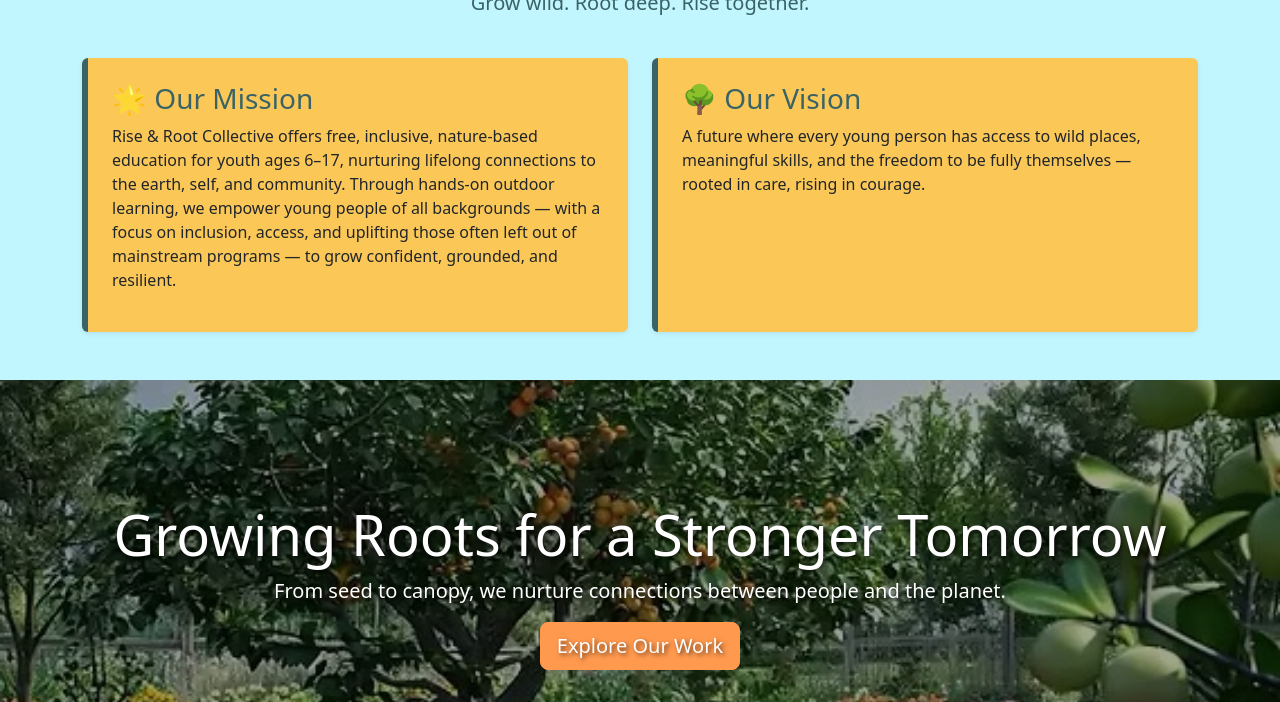
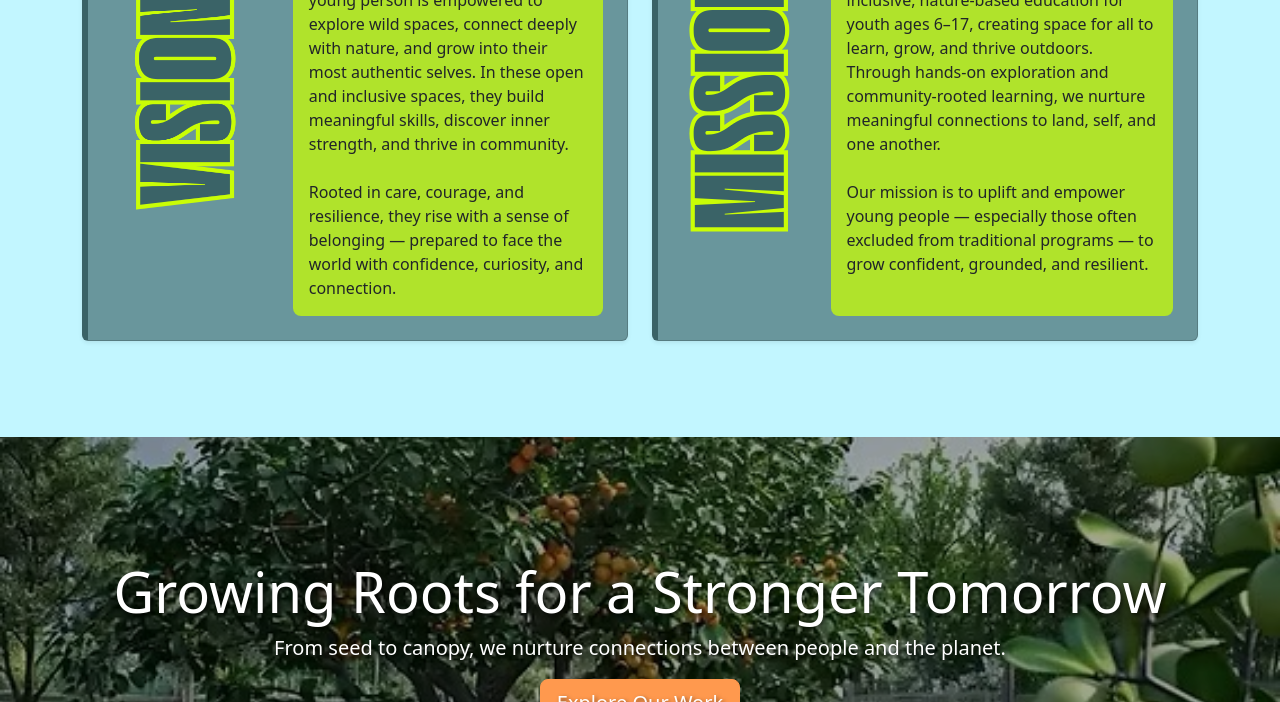
Before and after one commit to AriRainbow/Rise-and-Root, a plain HTML site: page index.html in a window 1280 px wide. Shown: the part 398-1100 px from the top of the page. Drawn offline with nearby package versions, Linux system fonts and the light colour scheme.

Commit message:
Vision/Mission Cards

```diff
--- a/home.css
+++ b/home.css
@@ -81,7 +81,73 @@ body {
   .nav-vertical { bottom: calc(6px + 2rem); }
 }
 
+
+/* Mission section */
+
+/* Mission section cards */
+.card-inner {
+  display: flex;
+  flex-direction: row;
+  align-items: stretch;
+  height: 100%;
+}
+
+/* Image Box */
+.label-box {
+  padding: 0;
+  margin: 0;
+  display: flex;
+  align-items: top;
+  justify-content: left;
+}
+
+.card-label {
+  display: block; /* Removes inline spacing */
+  width: auto; /* Keeps original aspect ratio */
+  max-height: 300px; /* Prevents overflow */
+  margin: 0;
+  padding: 0;
+  object-fit: contain; /* Keep scaled */
+}
+
+.card-text-box {
+  background-color: rgba(201, 253, 6, 0.75);  /* Light green */
+  padding: 1rem;
+  border-radius: 0.5rem;
+  margin-left: 2rem;
+  align-items: center;
+  display: flex;
+  flex: 1;
+}
+
+@media (max-width: 768px) {
+  .card-inner {
+    flex-wrap: wrap;         /* Let contents wrap instead of switching to column */
+    justify-content: center;
+    align-items: flex-start;
+  }
+
+  .label-box {
+    width: 100%;
+    justify-content: center;
+    margin-bottom: 1rem;
+  }
+
+  .card-label {
+    max-height: 120px;
+    width: auto;
+  }
+
+  .card-text-box {
+    width: 100%;
+    margin: 0 auto;
+    text-align: center;
+    flex: 1;
+  }
+}
+
   /* About section */
+
   /* About section wrapper: no background here */
 .about-section {
     margin-top: 3rem;
--- a/index.html
+++ b/index.html
@@ -14,9 +14,9 @@
     <img src="images/header.png" alt="Rise & Root Collective" class="header-image">
     <!-- Desktop Vertical Menu-->
     <ul class="nav flex-column nav-vertical d-none d-lg-flex">
-      <li class="nav-item"><a class="nav-link" href="#">HOME</a></li>
+      <li class="nav-item"><a class="nav-link" href="index.html">HOME</a></li>
       <li class="nav-item"><a class="nav-link" href="about.html">ABOUT</a></li>
-      <li class="nav-item"><a class="nav-link" href="#">PROGRAMS</a></li>
+      <li class="nav-item"><a class="nav-link" href="programs.html">PROGRAMS</a></li>
       <li class="nav-item"><a class="nav-link" href="#">CONTACT</a></li>
     </ul>
 
@@ -28,9 +28,9 @@
         </button>
         <div class="collapse navbar-collapse" id="mobileMenu">
           <ul class="navbar-nav ms-auto">
-            <li class="nav-item"><a class="nav-link" href="#">HOME</a></li>
+            <li class="nav-item"><a class="nav-link" href="index.html">HOME</a></li>
             <li class="nav-item"><a class="nav-link" href="about.html">ABOUT</a></li>
-            <li class="nav-item"><a class="nav-link" href="#">PROGRAMS</a></li>
+            <li class="nav-item"><a class="nav-link" href="programs.html">PROGRAMS</a></li>
             <li class="nav-item"><a class="nav-link" href="#">CONTACT</a></li>
           </ul>
         </div>
@@ -39,35 +39,60 @@
   </header>
 
   <!-- CONTENT SECTIONS -->
-  <section class="container my-5">
-    <div class="row justify-content-center text-center mb-4">
-      <div class="col-lg-10">
-        <h2 class="display-5 fw-bold" style="color:#3a6367">Our Mission & Core Values</h2>
-        <p class="lead" style="color:#3a6367">Grow wild. Root deep. Rise together.</p>
-      </div>
-    </div>
 
-    <div class="row g-4 mb-4">
-      <!-- MISSION -->
-      <div class="col-md-6">
-        <div class="p-4 h-100 rounded shadow-sm" style="background-color:#fbc858; border-left: 6px solid #3a6367;">
-          <h3 style="color:#3a6367">🌟 Our Mission</h3>
-          <p>
-            Rise & Root Collective offers free, inclusive, nature-based education for youth ages 6–17, nurturing lifelong connections to the earth, self, and community. Through hands-on outdoor learning, we empower young people of all backgrounds — with a focus on inclusion, access, and uplifting those often left out of mainstream programs — to grow confident, grounded, and resilient.
+  <!-- Mission and Vision Cards -->
+<section class="mission-values-section py-5 px-3">
+    <div class="container">
+      <div class="row justify-content-center g-4">
+
+        <!-- Vision Card -->
+        <div class="col-12 col-md-6 col-lg-6">
+          <div class="card h-100 shadow-sm p-4"
+               style="background-color: rgba(58, 99, 103, 0.65); border-left: 6px solid #3a6367;">
+
+            <!-- card-inner flex container -->
+            <div class="card-inner d-flex align-items-stretch">
+
+              <!-- Image Box -->
+              <div class="label-box d-flex">
+                <img src="images/vision.png" alt="Vision" class="card-label me-3">
+              </div>
+
+              <!-- Text Box -->
+              <div class="card-text-box ms-3 d-flex align-items-start" style="padding: 1rem; border-radius: 8px;">
+                <p class="mb-0">
+                    We envision a world where every young person is empowered to explore wild spaces, connect deeply with nature, and grow into their most authentic selves. In these open and inclusive spaces, they build meaningful skills, discover inner strength, and thrive in community. <br> <br>
+                    Rooted in care, courage, and resilience, they rise with a sense of belonging — prepared to face the world with confidence, curiosity, and connection.
+                </p>
+              </div>
+            </div> <!-- End card-inner -->
+          </div>
+        </div>
+
+        <!-- Mission Card -->
+        <div class="col-12 col-md-6 col-lg-6">
+          <div class="card h-100 shadow-sm p-4"
+               style="background-color: rgba(58, 99, 103, 0.65); border-left: 6px solid #3a6367;">
+
+        <!-- card-inner flex container -->
+        <div class="card-inner d-flex align-items-stretch">
+
+        <!-- Image Box -->
+        <div class="label-box d-flex">
+          <img src="images/mission.png" alt="Our Mission" class="card-label me-3">
+        </div>
+
+        <!-- Text Box -->
+        <div class="card-text-box ms-3 d-flex align-items-start">
+          <p class="mb-0">
+            Rise & Root Collective provides free, inclusive, nature-based education for youth ages 6–17, creating space for all to learn, grow, and thrive outdoors. Through hands-on exploration and community-rooted learning, we nurture meaningful connections to land, self, and one another. <br> <br>
+            Our mission is to uplift and empower young people — especially those often excluded from traditional programs — to grow confident, grounded, and resilient.
+
           </p>
         </div>
-      </div>
-
-      <!-- VISION -->
-      <div class="col-md-6">
-        <div class="p-4 h-100 rounded shadow-sm" style="background-color:#fbc858; border-left: 6px solid #3a6367;">
-          <h3 style="color:#3a6367">🌳 Our Vision</h3>
-          <p>
-            A future where every young person has access to wild places, meaningful skills, and the freedom to be fully themselves — rooted in care, rising in courage.
-          </p>
-        </div>
-      </div>
+      </div> <!-- End card-inner -->
     </div>
+  </div>
   </section>
 
 
```
Also changed, not shown: programs.html (added, +25 -0 lines), images/mission.png (added), images/vision.png (added).
